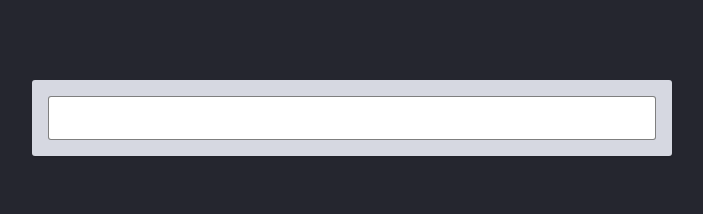
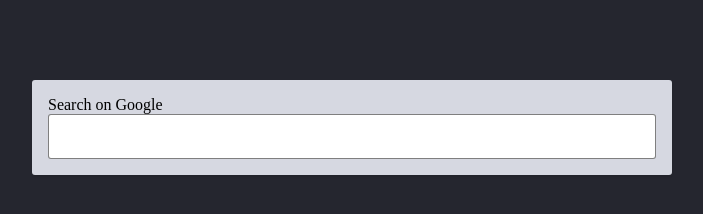
Before and after one commit to Ibrahim-Merhi/HTML-CSS-Git-Exercise-Tripoli, a website: page week-3/20-labels/index.html in a window 1280 px wide. Shown: the whole page, without its empty margins (288-991 px from the left). Drawn offline with Linux system fonts and the light colour scheme.

Commit message:
completed 20-html-attributes exercise

```diff
--- a/week-3/20-labels/index.html
+++ b/week-3/20-labels/index.html
@@ -12,7 +12,7 @@
     <div class="site-wrapper">
       <main>
         <form method="GET" action="https://www.google.com/search">
-          <!-- Add a label here -->
+          <label for="search-input">Search on Google</label>
           <input type="text" name="q" />
         </form>
       </main>
```
